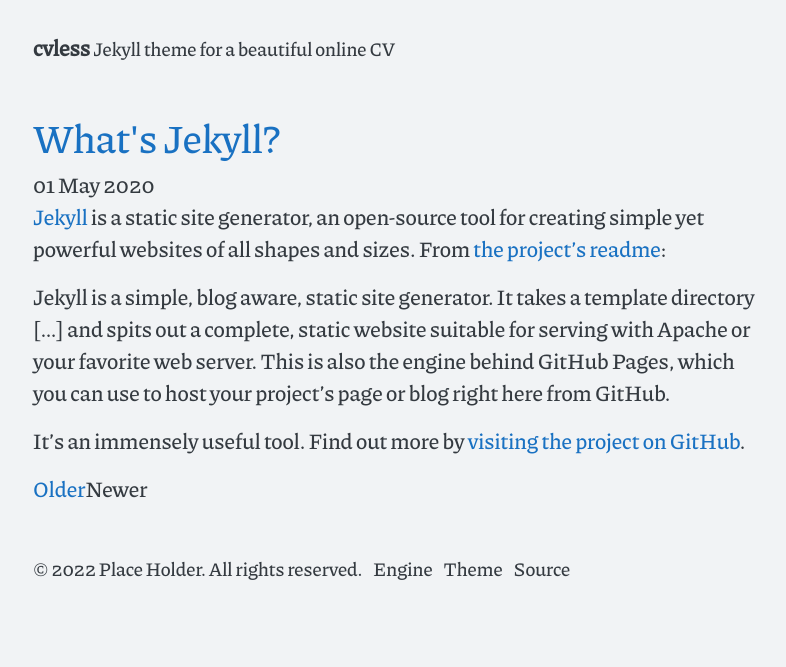
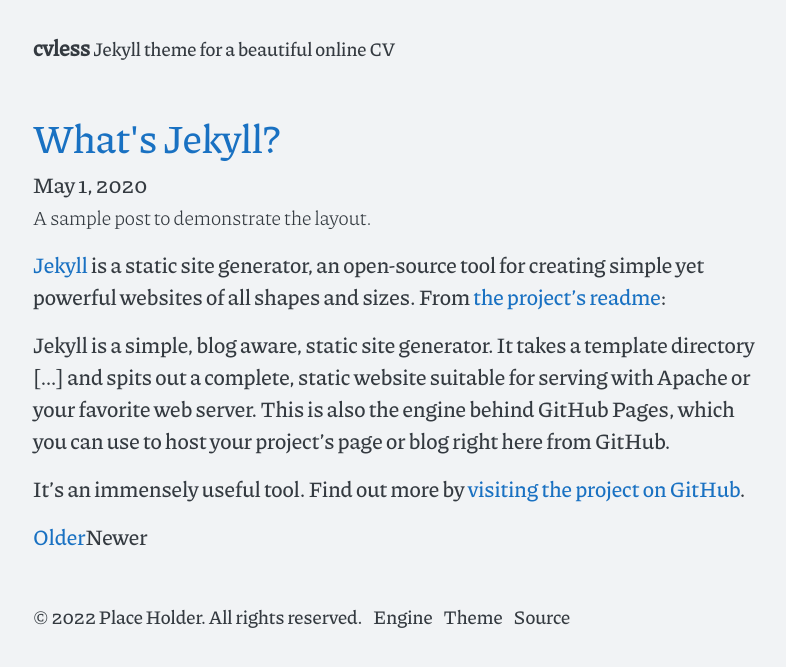
Before and after one commit to piazzai/cvless, a Jekyll site: the page built from index.html, in a window 1280 px wide. Shown: the top 667 px of the page, without its empty margins (239-1025 px from the left). Built offline with Jekyll 4.4.1, drawn with Linux system fonts in a browser that asks for light colours; the list of posts is cut into pages by our own code.

Commit message:
Add lead paragraph

```diff
--- a/_layouts/post.html
+++ b/_layouts/post.html
@@ -5,5 +5,6 @@ layout: default
 <article class="post">
   <h1 class="post-title">{{ page.title }}</h1>
   <time datetime="{{ page.date | date_to_xmlschema }}" class="post-date">{{ page.date | date: "%B %e, %Y" }}</time>
+  <p class="lead">{{ page.lead }}</p>
   {{ content }}
 </article>
--- a/_posts/2020-05-01-whats-jekyll.md
+++ b/_posts/2020-05-01-whats-jekyll.md
@@ -1,6 +1,7 @@
 ---
 layout: post
 title: What's Jekyll?
+lead: A sample post to demonstrate the layout.
 ---
 
 [Jekyll](https://jekyllrb.com) is a static site generator, an open-source tool for creating simple yet powerful websites of all shapes and sizes. From [the project's readme](https://github.com/jekyll/jekyll/blob/master/README.markdown):
--- a/index.html
+++ b/index.html
@@ -8,14 +8,9 @@ pagination:
 <div class="posts">
   {% for post in paginator.posts %}
   <article class="post">
-    <h1 class="post-title">
-      <a href="{{ post.url | relative_url }}">
-        {{ post.title }}
-      </a>
-    </h1>
-
-    <time datetime="{{ post.date | date_to_xmlschema }}" class="post-date">{{ post.date | date_to_string }}</time>
-
+    <h1 class="post-title"><a href="{{ post.url | relative_url }}">{{ post.title }}</a></h1>
+    <time datetime="{{ post.date | date_to_xmlschema }}" class="post-date">{{ post.date | date: "%B %e, %Y" }}</time>
+    <p class="lead">{{ post.lead }}</p>
     {{ post.content }}
   </article>
   {% endfor %}
```
Also changed, not shown: _posts/2020-04-02-example-content.md (+1 -0 lines).
